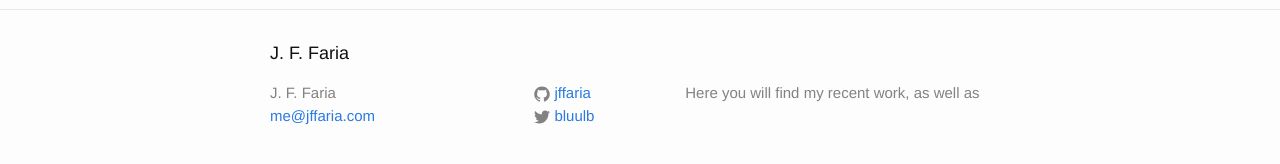
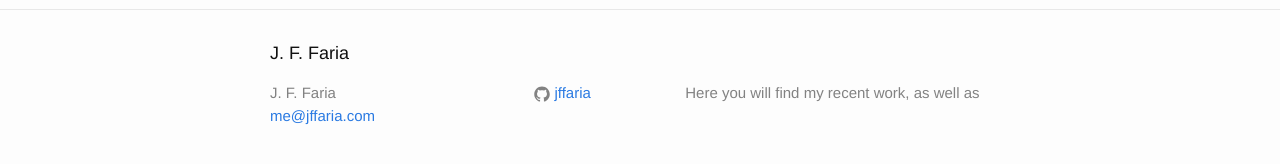
Before and after one commit to jffaria/jffaria.github.io, a Jekyll site: the page built from about.md, in a window 1280 px wide. Shown: the part 341-505 px from the top of the page. Built offline with Jekyll 4.4.1, drawn with Linux system fonts in a browser that asks for light colours.

Commit message:
Remove Twitter handle

```diff
--- a/_config.yml
+++ b/_config.yml
@@ -12,7 +12,6 @@ description: > # this means to ignore newlines until "baseurl:"
   Here you will find my recent work, as well as
 baseurl: "" # the subpath of your site, e.g. /blog
 url: "http://www.jffaria.com" # the base hostname & protocol for your site
-twitter_username: bluulb
 github_username:  jffaria
 
 # Build settings
```
